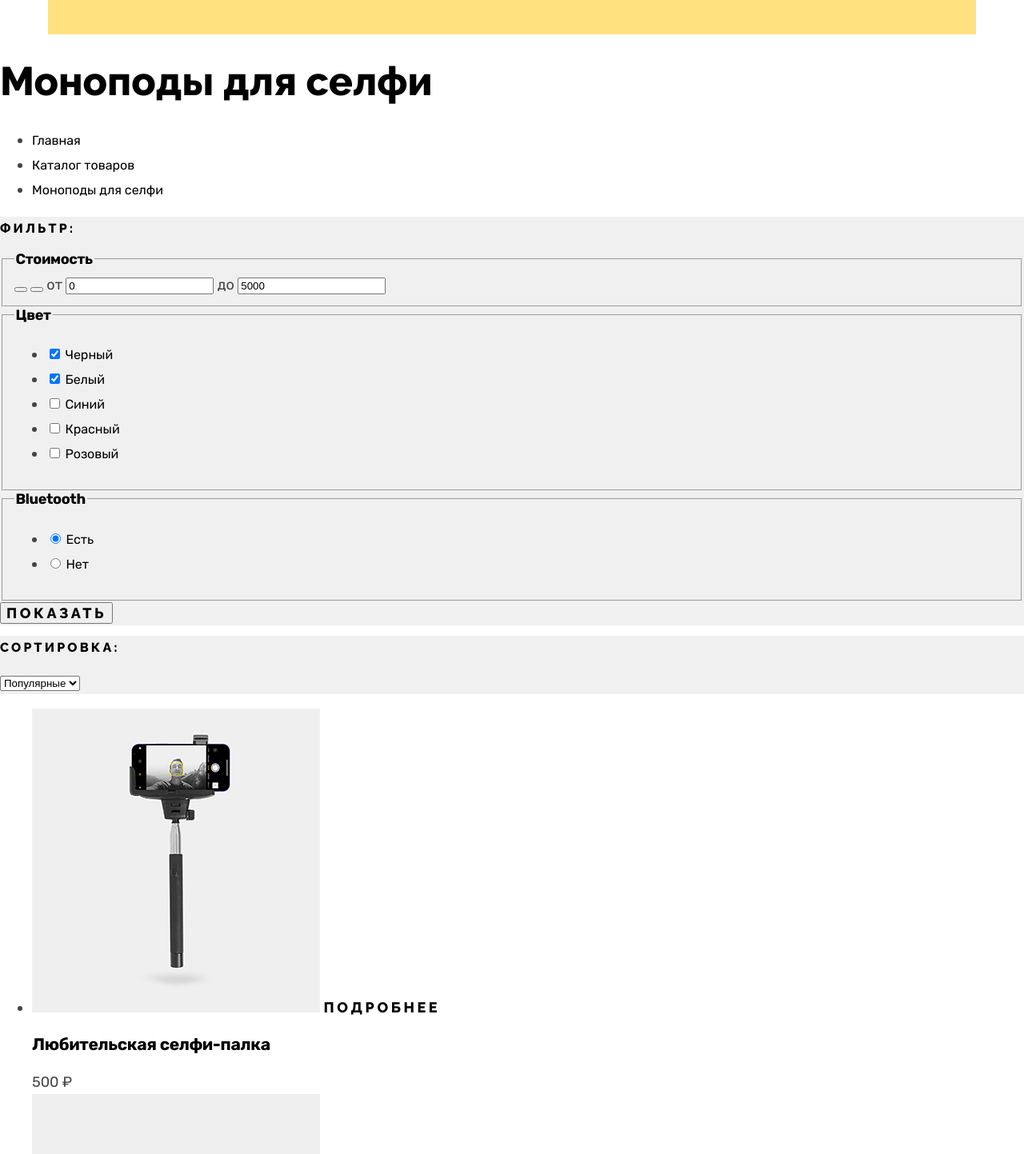
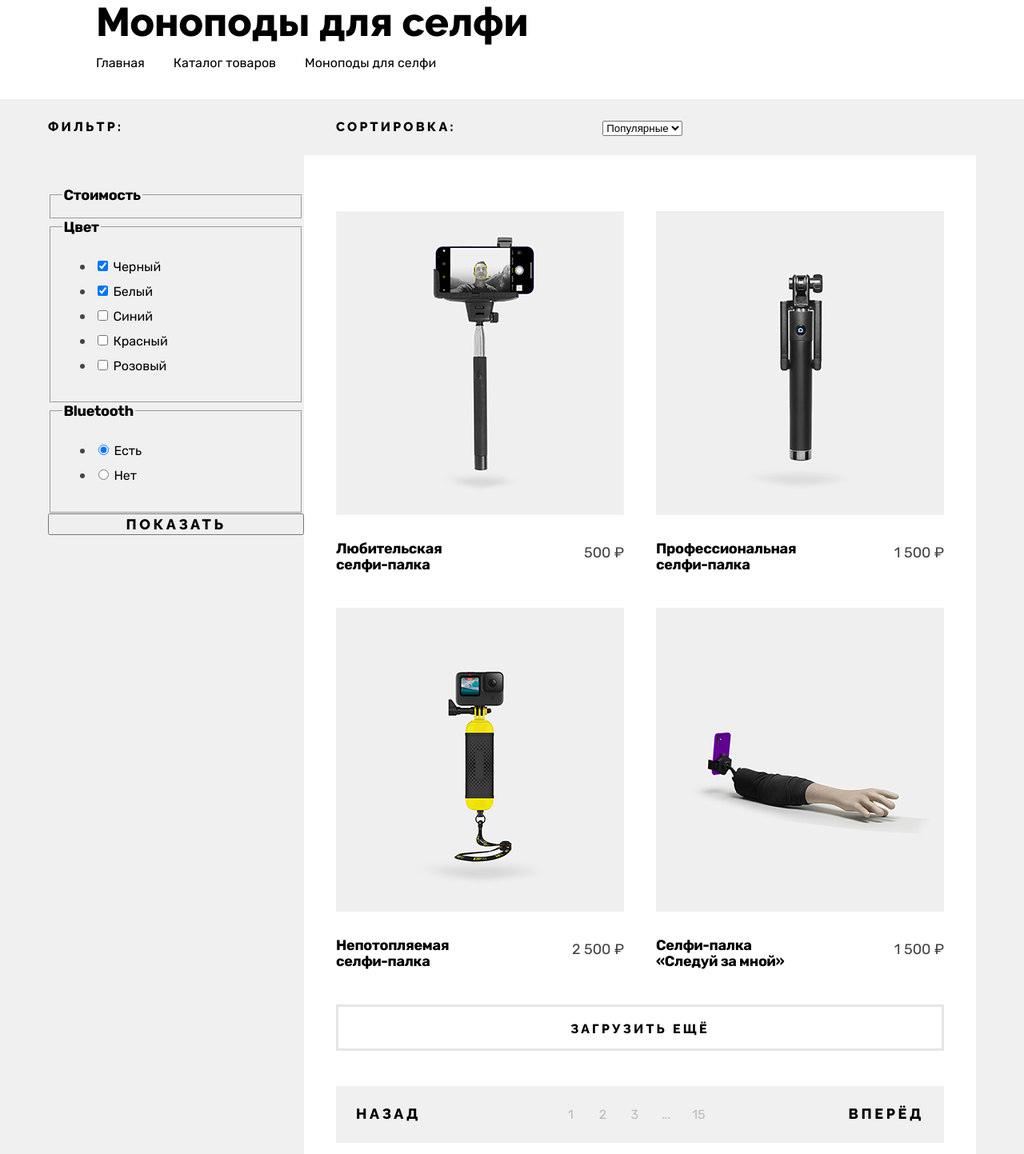
Before and after one commit to zvovasteach/daniil-device2-html1, a website: page catalog.html in a window 1280 px wide. Shown: the part 257-1700 px from the top of the page at 80% size. Drawn offline with Linux system fonts and the light colour scheme.

Commit message:
Добавляет сетки странице каталога

```diff
--- a/catalog.html
+++ b/catalog.html
@@ -7,12 +7,16 @@
 </head>
 <body>
 <header class="page-header">
+  <div class="container header-container">
     <a class="header-logo-link" href="index.html">
-  <img class="header-logo" src="img/logo-header.svg" width="145px" height="36px" alt="Логотип интернет-магазина device">
+      <img class="header-logo" src="img/logo-header.svg" width="145px" height="36px"
+           alt="Логотип интернет-магазина device">
     </a>
+    <div class="user-container">
       <form class="header-search" action="https://echo.htmlacademy.ru/" method="post">
         <label class="visually-hidden" for="header-search-text">Поиск</label>
-    <input type="text" class="header-search-text" name="search-text" placeholder="Текст поиска" id="header-search-text">
+        <input type="text" class="header-search-text" name="search-text" placeholder="Поиск по сайту"
+               id="header-search-text">
         <button type="submit" class="header-search-button"> Найти</button>
       </form>
       <ul class="user-menu-list">
@@ -30,8 +34,9 @@
           <a class="user-menu-link" href="#">Корзина</a>
         </li>
       </ul>
+    </div>
 
-  <nav class="page-navigation">
+    <nav class="page-navigation-catalog">
       <ul class="page-navigation-list">
         <li class="page-navigation-item">
           <a class="page-navigation-link" href="#">Каталог товаров</a>
@@ -47,9 +52,11 @@
         </li>
       </ul>
     </nav>
+  </div>
 </header>
 
 <main class="main-container main-catalog">
+  <div class="container">
     <header class="inner-header">
       <h1 class="inner-header-title">Моноподы для селфи</h1>
       <ul class="breadcrumbs">
@@ -64,22 +71,24 @@
         </li>
       </ul>
     </header>
-
+  </div>
+    <div class="test">
+      <div class="container catalog-container">
         <section class="catalog-filter">
           <h2 class="catalog-heading">Фильтр:</h2>
           <form class="catalog-filter-form" action="https://echo.htmlacademy.ru/" method="post">
             <fieldset class="catalog-filter-group">
               <legend class="catalog-filter-type">Стоимость</legend>
-        <button class="range-toggle toggle-min" type="button">
+              <button class="range-toggle toggle-min visually-hidden" type="button">
                 <span class="visually-hidden">Изменить минимальную цену</span>
               </button>
-        <button class="range-toggle toggle-max" type="button">
+              <button class="range-toggle toggle-max visually-hidden" type="button">
                 <span class="visually-hidden">Изменить максимальную цену</span>
               </button>
-          <label class="catalog-filter-label">
+              <label class="catalog-filter-label visually-hidden">
                 от <input type="number" class="catalog-filter-input" name="min-price" value="0">
               </label>
-        <label class="catalog-filter-label">
+              <label class="catalog-filter-label visually-hidden">
                 до <input type="number" class="catalog-filter-input" name="max-price" value="5000">
               </label>
             </fieldset>
@@ -133,9 +142,9 @@
             <button class="catalog-filter-button button-yellow" type="submit">Показать</button>
           </form>
         </section>
-
+        <div class="product-cards-wrap">
           <div class="product-sort">
-  <h2 class="catalog-heading">Сортировка:</h2>
+            <h2 class="product-sort-heading">Сортировка:</h2>
             <form class="product-sort-form">
               <label class="visually-hidden" for="sorting">Сортировка:</label>
               <select class="product-sort-list" id="sorting">
@@ -152,40 +161,48 @@
           </div>
 
           <section class="product-cards">
-    <h2  class="visually-hidden">Карточки товаров</h2>
+            <h2 class="visually-hidden">Карточки товаров</h2>
             <ul class="product-cards-list">
               <li class="products-cards-item">
                 <img src="img/catalog/product-1.jpg" width="360px" height="380px" alt="">
+                <div class="product-cards-container">
                   <a class="product-cards-link" href="#">
-          <span class="button-yellow">Подробнее</span>
+                    <span class="button-yellow visually-hidden">Подробнее</span>
                     <h3 class="product-cards-title">Любительская селфи-палка</h3>
                   </a>
                   <span>500 ₽</span>
+                </div>
               </li>
               <li class="products-cards-item">
                 <img src="img/catalog/product-2.jpg" width="360px" height="380px" alt="">
-          <span>NEW</span>
+                <span class="visually-hidden">NEW</span>
+                <div class="product-cards-container">
                   <a class="product-cards-link" href="#">
-          <span class="button-yellow">Подробнее</span>
+                    <span class="button-yellow visually-hidden">Подробнее</span>
                     <h3 class="product-cards-title">Профессиональная селфи-палка </h3>
                   </a>
                   <span>1 500 ₽</span>
+                </div>
               </li>
               <li class="products-cards-item">
                 <img src="img/catalog/product-3.jpg" width="360px" height="380px" alt="">
+                <div class="product-cards-container">
                   <a class="product-cards-link" href="#">
-          <span class="button-yellow">Подробнее</span>
+                    <span class="button-yellow visually-hidden">Подробнее</span>
                     <h3 class="product-cards-title">Непотопляемая селфи-палка</h3>
                   </a>
                   <span>2 500 ₽</span>
+                </div>
               </li>
               <li class="products-cards-item">
                 <img src="img/catalog/product-4.jpg" width="360px" height="380px" alt="">
+                <div class="product-cards-container">
                   <a class="product-cards-link" href="#">
-          <span class="button-yellow">Подробнее</span>
+                    <span class="button-yellow visually-hidden">Подробнее</span>
                     <h3 class="product-cards-title">Селфи-палка «Следуй за мной»</h3>
                   </a>
                   <span>1 500 ₽</span>
+                </div>
               </li>
             </ul>
             <button class="product-cards-button" type="button">Загрузить ещё</button>
@@ -214,11 +231,19 @@
               </li>
             </ul>
           </section>
+        </div>
+      </div>
+    </div>
 </main>
 
 <footer class="page-footer">
-  <img src="img/logo-footer.svg" width="145px" height="36px" class="footer-logo" alt="Логотип интернет-магазина device">
-  <address class="footer-info address-info">Санкт-Петербург, набережная реки Карповки, 5, литера П.</address>
+  <div class="container footer-container">
+    <!--    <div class="footer-logo-container">-->
+    <img src="img/logo-footer.svg" width="145px" height="36px" class="footer-logo"
+         alt="Логотип интернет-магазина device">
+    <address class="footer-info address-info">Санкт-Петербург, набережная<br> реки Карповки, 5, литера П.</address>
+    <!--    </div>-->
+    <!--    <div class="media-container">-->
     <nav class="footer-navigation">
       <ul class="footer-navigation-list">
         <li class="footer-navigation-item">
@@ -249,8 +274,12 @@
         </a>
       </li>
     </ul>
+    <!--    </div>-->
+    <!--    <div class="footer-info-container">-->
     <a class="footer-tel" href="tel:+78128121212">Тел.: +7 (812) 812-12-12</a>
     <img src="img/html-logo-footer.svg" width="115px" height="33px" class="htmlacademy-logo" alt="Логотип htmlacademy">
+    <!--    </div>-->
+  </div>
 </footer>
 </body>
 </html>
--- a/css/styles.css
+++ b/css/styles.css
@@ -147,6 +147,9 @@ body {
 .page-navigation {
   margin-bottom: 145px;
 }
+.page-navigation-catalog {
+  margin-bottom: 30px;
+}
 
 .page-navigation-list {
   list-style-type: none;
@@ -183,6 +186,7 @@ body {
 }
 
 .user-container {
+  /*width: 1040px;*/
   display: flex;
   padding-left: 60px;
   padding-right: 60px;
@@ -195,14 +199,19 @@ body {
   display: flex;
   margin: 0;
   padding: 0;
-  gap: 60px;
+  gap: 40px;
   align-items: center;
   list-style-type: none;
+  /*justify-content: space-between;*/
 }
 
 .user-menu-item:nth-child(1) {
   margin-right: auto;
   margin-left: 53px;
+}
+
+.user-menu-item:last-child {
+
 }
 
 .main-container {
@@ -596,12 +605,56 @@ body {
   align-self: center;
 }
 
+.main-catalog {
+  /*width: 1160px;*/
+  /*margin: 0 auto;*/
+  /*display: flex;*/
+  /*flex-direction: column;*/
+  /*width: 100%;*/
+}
+
+.container-catalog {
+/*background-color: #f0f0f0;*/
+}
+
+/*.container-catalog:first-child {*/
+/*  background-color: white;*/
+/*}*/
+
+.catalog-main-container {
+  /*width: 1160px;*/
+  /*margin: 0 auto;*/
+  /*width: 100%;*/
+  /*display: flex;*/
+  /*flex-direction: column;*/
+  /*justify-content: center;*/
+}
+
+.inner-header {
+  /*width: 1160px;*/
+  /*margin: 0 auto;*/
+  margin-left: 60px;
+}
+
 .inner-header-title {
+  /*width: 1160px;*/
   font-family: "Raleway", sans-serif;
   font-size: 50px;
   font-weight: 800;
   line-height: 50px;
   color: #000000;
+  margin: 0;
+  margin-top: 35px;
+  margin-bottom: 10px;
+}
+
+.breadcrumbs {
+  list-style-type: none;
+  display: flex;
+  margin: 0;
+  padding: 0;
+  gap: 36px;
+  margin-bottom: 30px;
 }
 
 .breadcrumbs-link {
@@ -610,16 +663,90 @@ body {
   text-decoration: none;
 }
 
+.test {
+  background-color: #f0f0f0;
+}
+
+.catalog-container {
+  display: flex;
+  /*background-color: #f0f0f0;*/
+  /*margin: 0 auto;*/
+
+}
+
 .catalog-filter {
   background-color: #f0f0f0;
+  display: flex;
+  flex-direction: column;
+  width: 320px;
+  gap: 35px;
+}
+
+.catalog-filter:first-child {
+
+}
+
+.product-cards-wrap {
+  width: 840px;
+  display: flex;
+  flex-direction: column;
 }
 
 .product-sort {
   background-color: #f0f0f0;
+  display: flex;
+  justify-content: space-between;
+  padding-top: 20px;
+  padding-bottom: 20px;
+}
+
+.product-sort:last-child {
+  margin-right: 40px;
+}
+
+.product-sort-heading {
+  font-family: "Raleway", sans-serif;
+  font-size: 16px;
+  font-weight: 800;
+  letter-spacing: 3.2px;
+  text-transform: uppercase;
+  color: #000000;
+  margin: 0;
+  padding: 0;
+  margin-left: 40px;
 }
 
 .product-cards-pagination {
   background-color: #f0f0f0;
+  margin: 0;
+  padding: 0;
+  display: flex;
+  list-style-type: none;
+  margin-left: 40px;
+  margin-right: 40px;
+  align-items: center;
+  font-size: 16px;
+  line-height: 20px;
+  margin-bottom: 76px;
+
+}
+
+.product-cards-pagination-item {
+  min-width: 40px;
+  text-align: center;
+  opacity: 0.3;
+}
+
+.product-cards-pagination-item:first-child {
+  margin-right: auto;
+  padding: 25px;
+  opacity: 1;
+}
+
+.product-cards-pagination-item:last-child {
+  margin-left: auto;
+  padding: 25px;
+  opacity: 1;
 }
 
 .catalog-heading {
@@ -629,6 +756,15 @@ body {
   letter-spacing: 3.2px;
   text-transform: uppercase;
   color: #000000;
+  margin: 0;
+  padding: 0;
+  margin-top: 20px;
+  margin-bottom: 25px;
+}
+
+.catalog-filter-form {
+  display: flex;
+  flex-direction: column;
 }
 
 .catalog-filter-type {
@@ -649,15 +785,51 @@ body {
   color: #000000;
 }
 
+.product-cards {
+background-color: #ffffff;
+}
+
+.product-cards-list {
+  display: grid;
+  grid-template-columns: repeat(2, 360px);
+  column-gap: 40px;
+  row-gap: 44px;
+  list-style-type: none;
+  margin: 0;
+  padding: 0;
+  margin-top: 70px;
+  margin-left: 40px;
+  margin-right: 40px;
+  margin-bottom: 44px;
+}
+
+.products-cards-item {
+  display: flex;
+  flex-direction: column;
+  gap: 32px;
+}
+
+.product-cards-container {
+  display: flex;
+}
+
+.product-cards-container span {
+  margin-left: auto;
+}
+
 .product-cards-link {
   text-decoration: none;
 }
 
 .product-cards-title {
+  width: 200px;
+  font-size: 18px;
   font-weight: 700;
   line-height: 20px;
   color: #000000;
   letter-spacing: -0.36px;
+  margin: 0;
+  padding: 0;
 }
 
 .product-cards-button {
@@ -668,6 +840,13 @@ body {
   text-transform: uppercase;
   color: #000000;
   text-align: center;
+  background-color: #ffffff;
+  border: 3px solid #e5e5e5;
+  margin-bottom: 44px;
+  width: 760px;
+  margin-left: 40px;
+  padding-top: 18px;
+  padding-bottom: 15px;
 }
 
 .product-cards-pagination-link {
```
Lines whose indentation alone changed are shown as unchanged.
